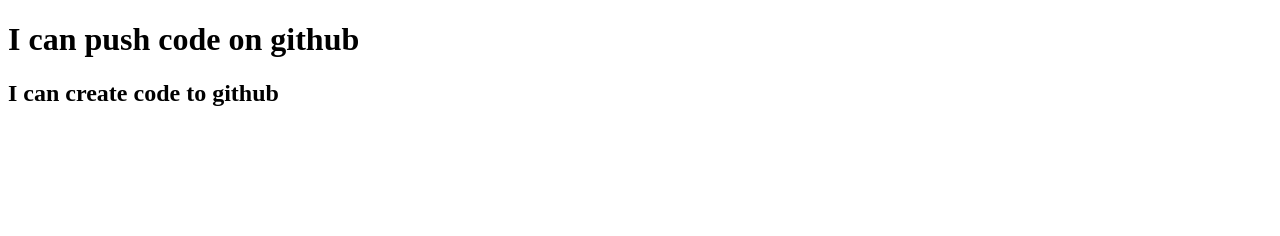
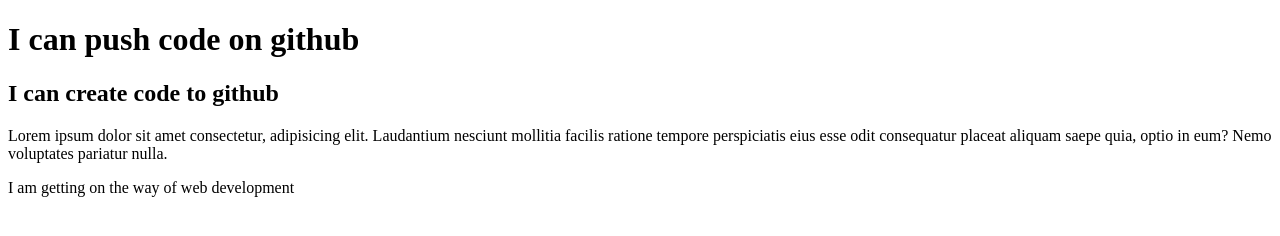
Before and after one commit to Sharmin64/my-secondary-repo, a plain HTML site: page index.html in a window 1280 px wide. Drawn offline with Linux system fonts and the light colour scheme.

Commit message:
paragraph added

```diff
--- a/index.html
+++ b/index.html
@@ -9,5 +9,10 @@
     <body>
         <h1>I can push code on github</h1>
         <h2>I can create code to github</h2>
+        <p>Lorem ipsum dolor sit amet consectetur, adipisicing elit. Laudantium
+            nesciunt mollitia facilis ratione tempore perspiciatis eius esse
+            odit consequatur placeat aliquam saepe quia, optio in eum? Nemo
+            voluptates pariatur nulla.</p>
+        <p>I am getting on the way of web development</p>
     </body>
 </html>
```
